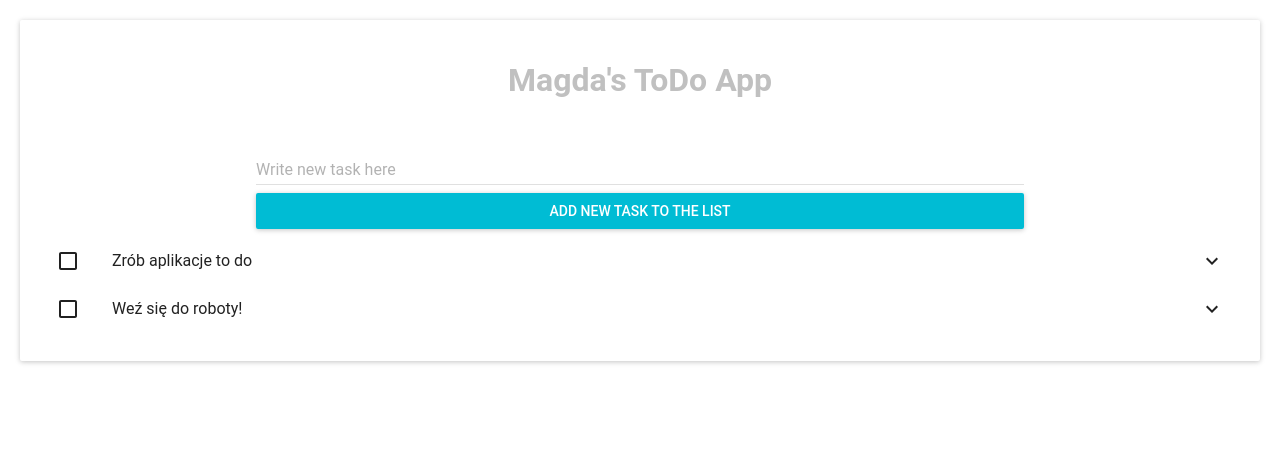
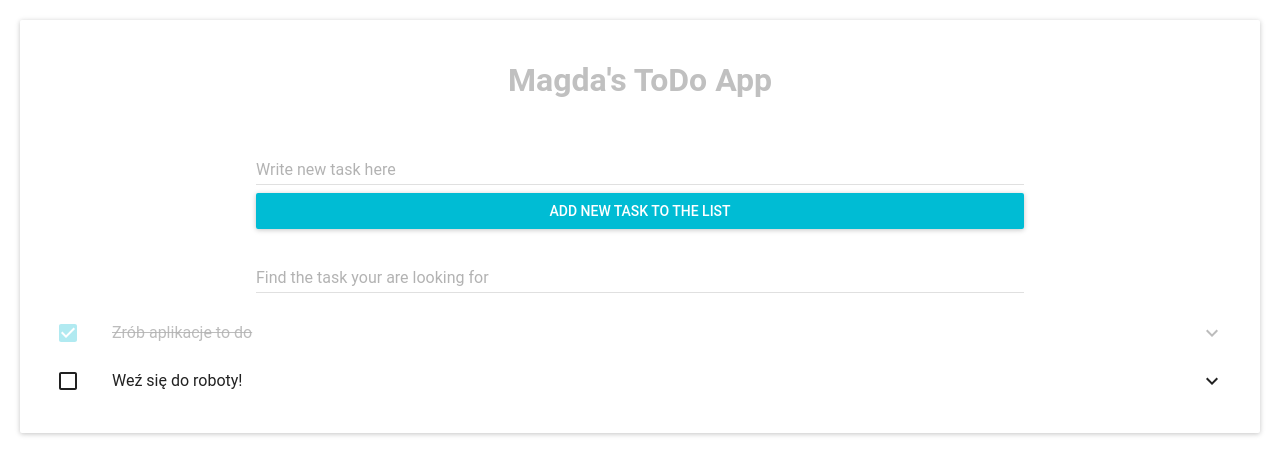
Before and after one commit to mklopotek/To-Do-App, a React (Create React App) app: page / in a window 1280 px wide. Shown: the top 474 px of the page. Built offline with nearby package versions, Linux system fonts and the light colour scheme.

Commit message:
search component added

```diff
--- a/src/ToDo/AddTaskForm.js
+++ b/src/ToDo/AddTaskForm.js
@@ -3,6 +3,7 @@ import TextField from 'material-ui/TextField';
 import RaisedButton from 'material-ui/RaisedButton';
 
 const AddTaskForm = ({ onNewTaskTextChanged, onAddNewTaskClickHandler, newTaskText }) => {
+
     const styles = {
         width: '60vw',
     }
--- /dev/null
+++ b/src/ToDo/SearchTask.js
@@ -0,0 +1,25 @@
+import React from 'react'
+import TextField from 'material-ui/TextField';
+
+const SearchTask = ({searchValue, onSearchTaskTextChanged}) => {
+
+    const styles = {
+        width: '60vw',
+    }
+
+    return (
+        <div className='search-task'>
+            <TextField
+                type={'text'}
+                style={styles}
+                floatingLabelText="Find the task your are looking for"
+                value={searchValue}
+                onChange={onSearchTaskTextChanged}
+            />
+
+        </div>)
+
+
+}
+
+export default SearchTask
--- a/src/ToDo/Task.js
+++ b/src/ToDo/Task.js
@@ -3,7 +3,7 @@ import React from 'react'
 import {ListItem} from 'material-ui/List';
 import Checkbox from 'material-ui/Checkbox';
 
-const Task = ({text, subText, isComplited}) => {
+const Task = ({text, subText, isComplited, index, onTaskComplited}) => {
 
     const subTextToParagraph = (subText)=> {
         return subText.map((e, i) =>
@@ -13,12 +13,21 @@ const Task = ({text, subText, isComplited}) => {
         )
     }
 
+    let complited = ''
+
+    if (isComplited) complited = '-complited'
+
     return (
-        <div className='list-item'>
+        <div className={'list-item' + complited}>
         <ListItem
             primaryText={text}
             nestedItems={subTextToParagraph(subText)}
-            leftCheckbox={<Checkbox />} />
+            leftCheckbox={
+            <Checkbox
+                checked={isComplited}
+                onCheck={()=>onTaskComplited(index)}
+            />
+            } />
         </div>
     )
 
--- a/src/ToDo/TasksList.js
+++ b/src/ToDo/TasksList.js
@@ -3,18 +3,20 @@ import Task from './Task'
 import { List } from 'material-ui/List';
 // import Subheader from 'material-ui/Subheader';
 
-const TasksList = ({ tasksArray }) => {
+const TasksList = ({ tasksArray, onTaskComplited }) => {
 
     return (
         <div className='list'>
             <List>
                 {/* <Subheader>Your List of Tasks!</Subheader> */}
-                {tasksArray.map(e =>
+                {tasksArray.map((e, index) =>
                     <Task
                         text={e.text}
                         subText={e.subText}
                         key={e.key}
                         isComplited={e.isComplited}
+                        index={index}
+                        onTaskComplited={onTaskComplited}
                     />
                 )}
             </List>
--- a/src/ToDo/ToDo.js
+++ b/src/ToDo/ToDo.js
@@ -1,6 +1,7 @@
 import React from 'react'
 import AddTaskForm from './AddTaskForm'
 import TasksList from './TasksList';
+import SearchTask from './SearchTask';
 
 
 class ToDo extends React.Component {
@@ -11,7 +12,7 @@ class ToDo extends React.Component {
                 {
                     text: 'Zrób aplikacje to do',
                     subText: ['zrób liste', 'zrób wyszukiwarke', 'zrób coś tam'],
-                    isComplited: false,
+                    isComplited: true,
                     key: 123
                 },
                 {
@@ -21,7 +22,8 @@ class ToDo extends React.Component {
                     key: 321
                 }
             ],
-            newTaskText: ''
+            newTaskText: '',
+            searchValue: ''
         }
     }
 
@@ -34,6 +36,10 @@ class ToDo extends React.Component {
 
     onNewTaskTextChanged = (event, value) => {
         this.setState({ newTaskText: value })
+    }
+
+    onSearchTaskTextChanged = (event, value) => {
+        this.setState({ searchValue: value })
     }
 
     onAddNewTaskClickHandler = () => {
@@ -62,6 +68,13 @@ class ToDo extends React.Component {
     }
 
 
+    onTaskComplited = (index) => {
+        const newArray = this.state.tasksArray
+        newArray[index].isComplited = !newArray[index].isComplited
+
+        this.setState({ tasksArray: newArray })
+    }
+
     render() {
 
         return (
@@ -72,8 +85,15 @@ class ToDo extends React.Component {
                     onNewTaskTextChanged={this.onNewTaskTextChanged}
                     onAddNewTaskClickHandler={this.onAddNewTaskClickHandler}
                 />
+
+                <SearchTask
+                    searchValue={this.state.searchValue}
+                    onSearchTaskTextChanged={this.onSearchTaskTextChanged}
+                />
+
                 <TasksList
                     tasksArray={this.state.tasksArray}
+                    onTaskComplited={this.onTaskComplited}
                 />
             </div>)
 
--- a/src/index.css
+++ b/src/index.css
@@ -9,7 +9,8 @@ h1 {
   color: silver;
 }
 
-.add-task-form {
+.add-task-form,
+.search-task {
   display: flex;
   flex-direction: column;
   align-items: center;
@@ -19,3 +20,8 @@ h1 {
  display: flex;
  flex-direction: column;
 }
+
+.list-item-complited{
+  text-decoration: line-through;
+  opacity: 0.3;
+}
```
